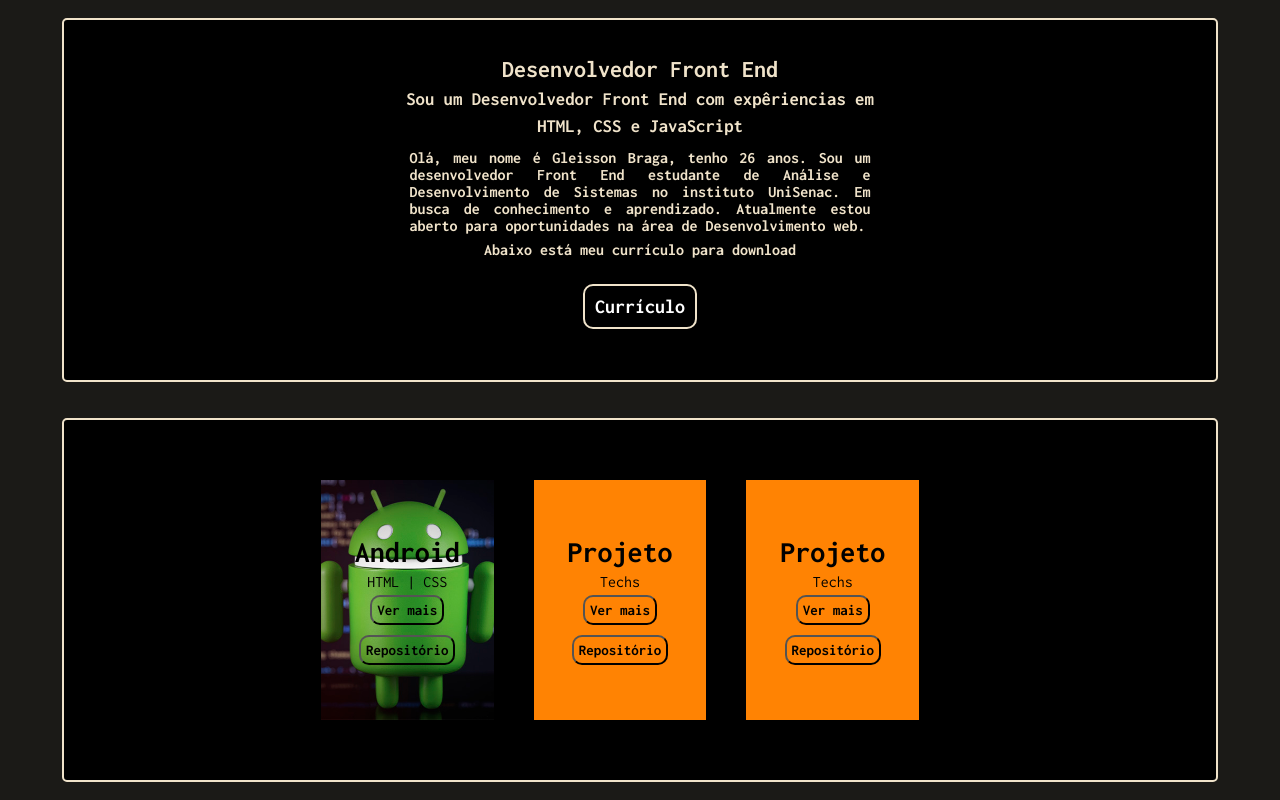
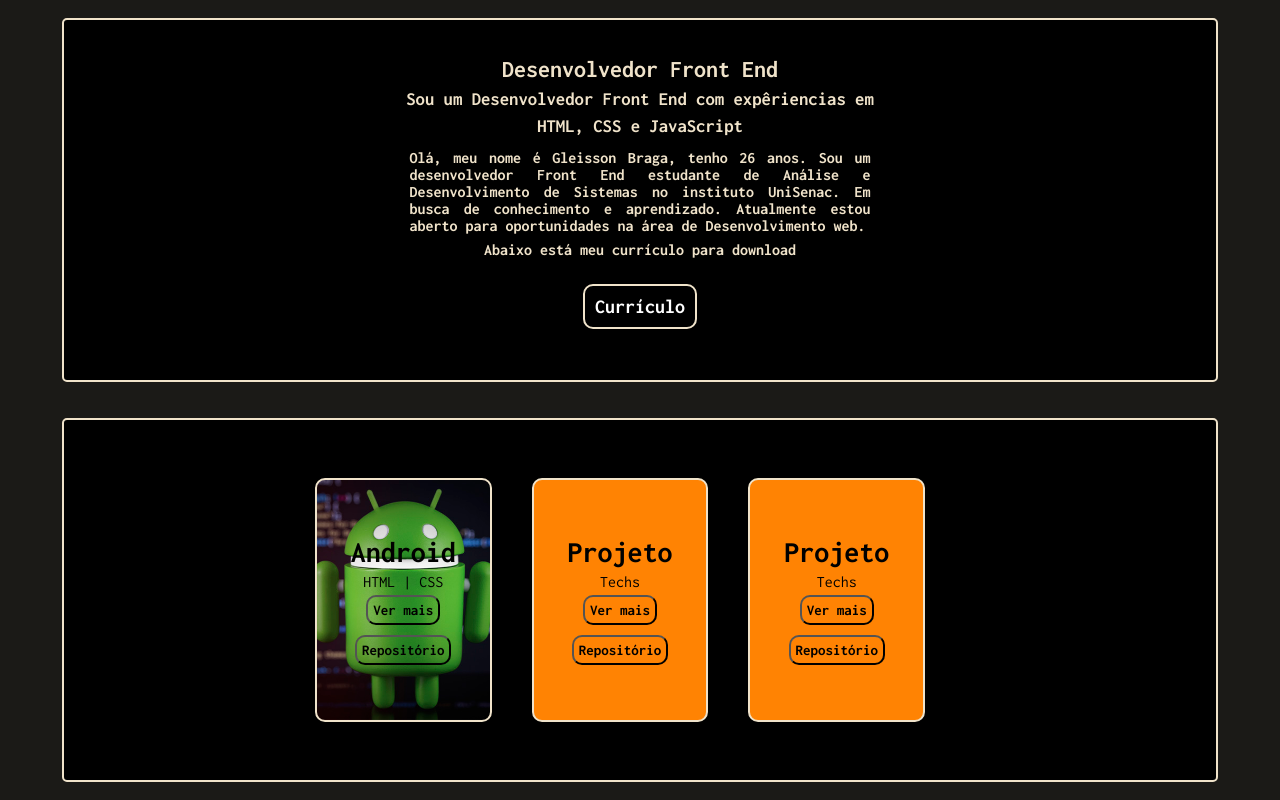
Before and after one commit to gleissonbraga/portfolio, a plain HTML site: page index.html in a window 1280 px wide. Shown: the part 860-1660 px from the top of the page. Drawn offline with Linux system fonts and the light colour scheme.

Commit message:
Borda Projetos

```diff
--- a/style.css
+++ b/style.css
@@ -353,7 +353,8 @@ header li {
     flex-direction: column;
     margin-right: 40px;
 
-
+    border-radius: 10px;
+    border: 2px solid var(--cor05);
 
 }
 
@@ -380,6 +381,9 @@ header li {
     align-items: center;
     flex-direction: column;
     margin-right: 40px;
+
+    border-radius: 10px;
+    border: 2px solid var(--cor05);
 }
 
 .project-dois h4 {
@@ -406,6 +410,9 @@ header li {
     align-items: center;
     flex-direction: column;
     margin-right: 40px;
+
+    border-radius: 10px;
+    border: 2px solid var(--cor05);
 }
 
 .project-tres h4 {
```
